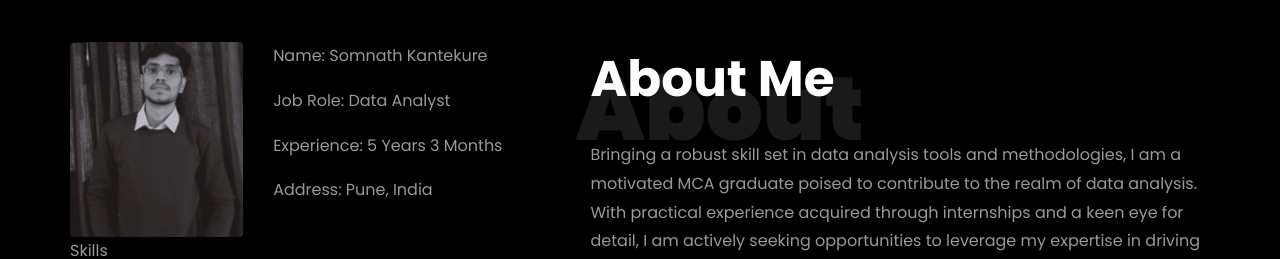
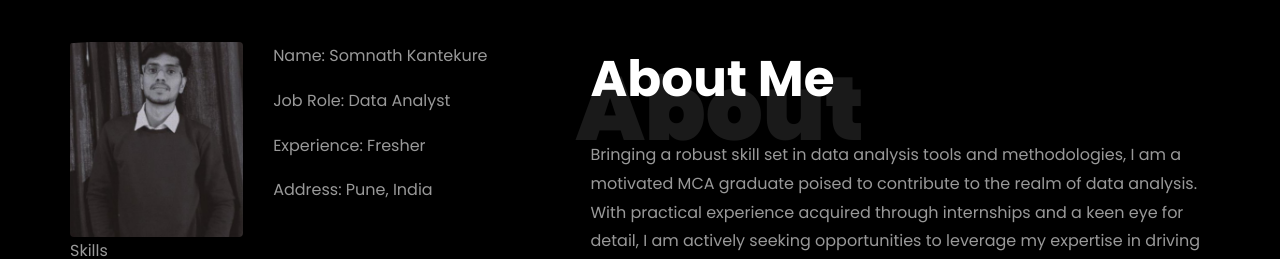
Before and after one commit to Somnath9392/somnath.github.io, a plain HTML site: page index.html in a window 1280 px wide. Shown: the part 820-1079 px from the top of the page. Drawn offline with Linux system fonts and the light colour scheme; files whose address does not match are found by name.

Commit message:
Update index.html

```diff
--- a/index.html
+++ b/index.html
@@ -221,7 +221,7 @@
 									  <div class="about-info">
 										<p><span class="title-s">Name: </span> <span>Somnath Kantekure</span></p>
 										<p><span class="title-s">Job Role: </span> <span>Data Analyst</span></p>
-										<p><span class="title-s">Experience: </span> <span>5 Years 3 Months</span></p>
+										<p><span class="title-s">Experience: </span> <span>Fresher</span></p>
 										<p><span class="title-s">Address: </span> <span>Pune, India</span></p>
 									  </div>
 									</div>
```
